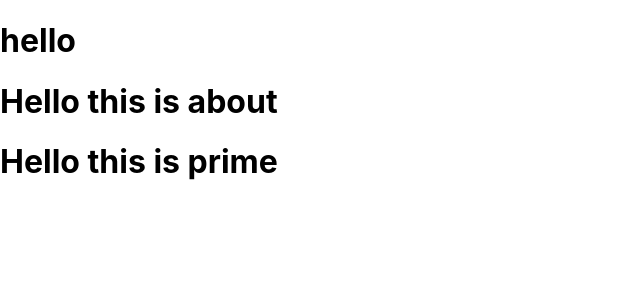
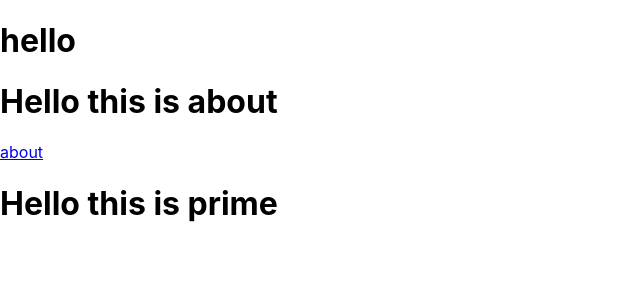
Before and after one commit to shaddybett/january, a React (Create React App) app: page / in a window 1280 px wide. Shown: the top 300 px of the page, without its empty margins (0-640 px from the left). Built offline with nearby package versions, Linux system fonts and the light colour scheme.

Commit message:
installed routing tools

```diff
--- a/package.json
+++ b/package.json
@@ -8,6 +8,7 @@
     "@testing-library/user-event": "^13.5.0",
     "react": "^18.2.0",
     "react-dom": "^18.2.0",
+    "react-router-dom": "^6.21.1",
     "react-scripts": "5.0.1",
     "web-vitals": "^2.1.4"
   },
--- a/src/Components/Home.js
+++ b/src/Components/Home.js
@@ -2,6 +2,8 @@ import React from 'react'
 
 export default function Home() {
   return (
-    <div></div>
+    <div>
+      <a href='About'>about</a>
+    </div>
   )
 }
```
Also changed, not shown: src/index.js (+7 -6 lines), 1 other file (tests, documents, lock files or other folders).
